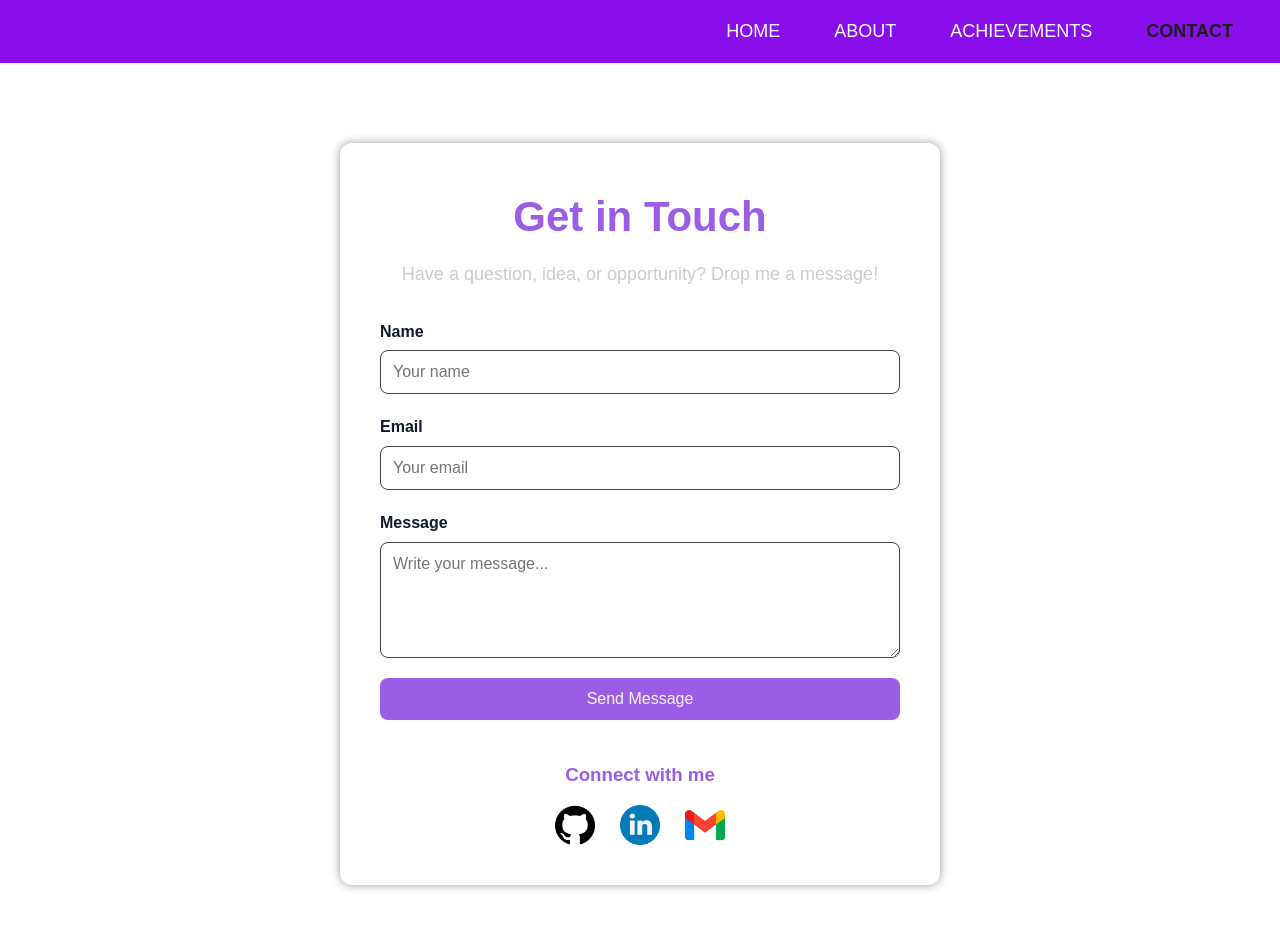
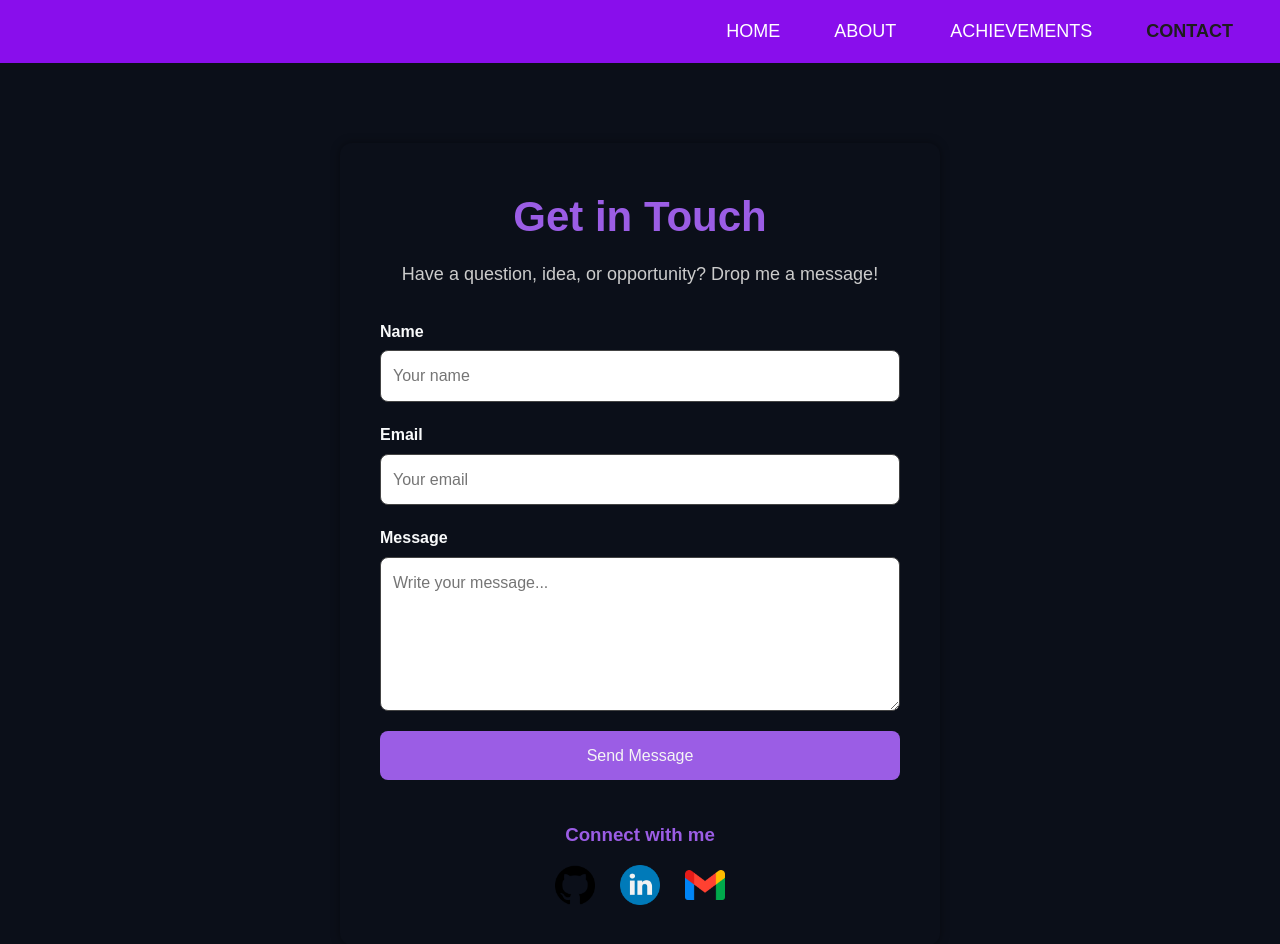
Before and after one commit to ms-ayyanar/portfolio, a Vue app: page /portfolio/contact in a window 1280 px wide. Shown: the top 944 px of the page. Built offline with nearby package versions, Linux system fonts and the light colour scheme.

Commit message:
New styles code and final webpage design changes.

```diff
--- a/src/style.css
+++ b/src/style.css
@@ -1,12 +1,17 @@
-/* ================================
-   Global Reset
-================================ */
+/* =========================================================
+   Personal Portfolio
+   Theme: Modern Clean - Dark
+========================================================= */
+
+
+/* =========================================================
+   CSS RESET
+========================================================= */
 
 * {
     margin: 0;
     padding: 0;
     box-sizing: border-box;
-    font-family: "Poppins", sans-serif;
 }
 
 
@@ -14,265 +19,584 @@ html {
     scroll-behavior: smooth;
 }
 
-.heading {
+
+body {
+    min-height: 100vh;
+
+    background: var(--bg-primary);
+    color: var(--text-primary);
+
     font-family: "Poppins", sans-serif;
+
+    line-height: 1.6;
+
+    -webkit-font-smoothing: antialiased;
+    -moz-osx-font-smoothing: grayscale;
 }
 
-body {
-    background: var(--background);
-    color: var(--text-primary);
-    line-height: 1.6;
 
-    font-family: "Inter", sans-serif;
+img {
+    display: block;
+    max-width: 100%;
 }
 
 
 a {
+    color: inherit;
     text-decoration: none;
-    color: inherit;
+}
+
+
+button,
+input,
+textarea,
+select {
+    font: inherit;
 }
 
 
 button {
     border: none;
     cursor: pointer;
-    font-family: inherit;
 }
 
 
-img {
-    max-width: 100%;
-    display: block;
+input,
+textarea {
+    outline: none;
 }
 
 
-/* ================================
-   Root Variables
-================================ */
+ul,
+ol {
+    list-style: none;
+}
+
+
+/* =========================================================
+   ROOT VARIABLES
+========================================================= */
 
 :root {
 
-    /* Brand Colors */
+    /* -----------------------------------------------------
+       Brand Colors
+    ----------------------------------------------------- */
+
     --primary-purple: #6D28D9;
-    --secondary-purple: #7C3AED;
-    --light-purple: #EDE9FE;
+    --secondary-purple: #8B5CF6;
 
-    --purple-hover: #5B21B6;
+    --purple-light: #A78BFA;
+    --purple-dark: #5B21B6;
+
+    --purple-soft: rgba(139, 92, 246, 0.12);
+    --purple-glow: rgba(109, 40, 217, 0.25);
 
 
-    /* Text Colors */
-    --text-primary: #111827;
-    --text-secondary: #6B7280;
-    --text-light: #9CA3AF;
+    /* -----------------------------------------------------
+       Background
+    ----------------------------------------------------- */
+
+    --bg-primary: #0B0F19;
+    --bg-secondary: #0F1420;
+    --bg-tertiary: #111827;
+
+    --bg-section: #0D121D;
+
+    --surface: #111827;
+    --surface-hover: #172033;
 
 
-    /* Background Colors */
-    --background: #FFFFFF;
-    --background-soft: #F8F7FF;
-    --surface: #FFFFFF;
-    --dark-section: #111827;
+    /* -----------------------------------------------------
+       Text
+    ----------------------------------------------------- */
+
+    --text-primary: #F9FAFB;
+    --text-secondary: #D1D5DB;
+    --text-muted: #9CA3AF;
+    --text-disabled: #6B7280;
 
 
-    /* Border Colors */
-    --border-color: #E5E7EB;
-    --border-purple: #DDD6FE;
+    /* -----------------------------------------------------
+       Borders
+    ----------------------------------------------------- */
+
+    --border-color: #1F2937;
+    --border-light: #273449;
+    --border-purple: rgba(139, 92, 246, 0.45);
 
 
-    /* Status Colors */
-    --success: #16A34A;
-    --warning: #D97706;
-    --danger: #DC2626;
+    /* -----------------------------------------------------
+       Status Colors
+    ----------------------------------------------------- */
+
+    --success: #22C55E;
+    --warning: #F59E0B;
+    --danger: #EF4444;
+    --info: #3B82F6;
 
 
-    /* Shadows */
+    /* -----------------------------------------------------
+       Shadows
+    ----------------------------------------------------- */
+
     --shadow-sm:
-        0px 2px 8px rgba(0,0,0,0.06);
+        0 2px 8px rgba(0, 0, 0, 0.20);
 
     --shadow-md:
-        0px 8px 20px rgba(0,0,0,0.08);
+        0 8px 24px rgba(0, 0, 0, 0.30);
+
+    --shadow-lg:
+        0 15px 40px rgba(0, 0, 0, 0.40);
 
     --shadow-purple:
-        0px 8px 25px rgba(109,40,217,0.25);
+        0 10px 30px rgba(109, 40, 217, 0.25);
 
 
-    /* Border Radius */
+    /* -----------------------------------------------------
+       Border Radius
+    ----------------------------------------------------- */
+
     --radius-sm: 6px;
-    --radius-md: 12px;
-    --radius-lg: 20px;
+    --radius-md: 10px;
+    --radius-lg: 16px;
+    --radius-xl: 22px;
+
+    --radius-full: 9999px;
 
 
-    /* Container */
-    --max-width: 1200px;
+    /* -----------------------------------------------------
+       Layout
+    ----------------------------------------------------- */
+
+    --container-width: 1200px;
+
+    --section-padding: 90px;
+
+    --navbar-height: 72px;
 
 
-    /* Animation */
-    --transition:
-        all 0.3s ease;
+    /* -----------------------------------------------------
+       Transitions
+    ----------------------------------------------------- */
+
+    --transition-fast: 0.2s ease;
+    --transition-normal: 0.3s ease;
+    --transition-slow: 0.5s ease;
+
+
+    /* -----------------------------------------------------
+       Typography
+    ----------------------------------------------------- */
+
+    --heading-weight: 700;
+    --body-weight: 400;
+
 }
 
 
+/* =========================================================
+   GLOBAL CONTAINER
+========================================================= */
 
-/* ================================
-   Main Container
-================================ */
+.container {
+    width: 100%;
+    max-width: var(--container-width);
 
-#body-container {
+    margin: 0 auto;
 
-    width: 100%;
-    max-width: var(--max-width);
-
-    margin: auto;
-
-    padding: 0 20px;
+    padding-left: 24px;
+    padding-right: 24px;
 }
 
 
-
-/* ================================
-   Common Section Style
-================================ */
+/* =========================================================
+   SECTIONS
+========================================================= */
 
 .section {
+    padding: var(--section-padding) 0;
+}
 
-    padding: 80px 0;
+
+.section-label {
+    display: inline-block;
+
+    margin-bottom: 8px;
+
+    color: var(--secondary-purple);
+
+    font-size: 14px;
+    font-weight: 600;
+
+    text-transform: uppercase;
+    letter-spacing: 0.08em;
 }
 
 
 .section-title {
-
-    font-size: 36px;
-    font-weight: 700;
+    margin-bottom: 12px;
 
     color: var(--text-primary);
 
-    margin-bottom: 15px;
+    font-size: 36px;
+    font-weight: var(--heading-weight);
+
+    line-height: 1.2;
 }
 
 
 .section-description {
+    max-width: 650px;
+
+    color: var(--text-muted);
+
+    font-size: 15px;
+    line-height: 1.8;
+}
+
+
+/* =========================================================
+   COMMON CARD
+========================================================= */
+
+.card {
+    background: var(--surface);
+
+    border: 1px solid var(--border-color);
+
+    border-radius: var(--radius-lg);
+
+    box-shadow: var(--shadow-sm);
+
+    transition:
+        transform var(--transition-normal),
+        border-color var(--transition-normal),
+        box-shadow var(--transition-normal);
+}
+
+
+.card:hover {
+    transform: translateY(-4px);
+
+    border-color: var(--border-light);
+
+    box-shadow: var(--shadow-md);
+}
+
+
+/* =========================================================
+   PRIMARY BUTTON
+========================================================= */
+
+.btn-primary {
+    display: inline-flex;
+
+    align-items: center;
+    justify-content: center;
+    gap: 8px;
+
+    padding: 11px 22px;
+
+    background: var(--primary-purple);
+    color: #FFFFFF;
+
+    border-radius: var(--radius-sm);
+
+    font-size: 14px;
+    font-weight: 600;
+
+    transition:
+        background var(--transition-fast),
+        transform var(--transition-fast),
+        box-shadow var(--transition-fast);
+}
+
+
+.btn-primary:hover {
+    background: var(--secondary-purple);
+
+    transform: translateY(-2px);
+
+    box-shadow: var(--shadow-purple);
+}
+
+
+/* =========================================================
+   OUTLINE BUTTON
+========================================================= */
+
+.btn-outline {
+    display: inline-flex;
+
+    align-items: center;
+    justify-content: center;
+    gap: 8px;
+
+    padding: 10px 22px;
+
+    background: transparent;
+
+    color: var(--text-primary);
+
+    border: 1px solid var(--border-light);
+
+    border-radius: var(--radius-sm);
+
+    font-size: 14px;
+    font-weight: 500;
+
+    transition:
+        background var(--transition-fast),
+        border-color var(--transition-fast),
+        color var(--transition-fast),
+        transform var(--transition-fast);
+}
+
+
+.btn-outline:hover {
+    background: var(--purple-soft);
+
+    border-color: var(--border-purple);
+
+    color: var(--purple-light);
+
+    transform: translateY(-2px);
+}
+
+
+/* =========================================================
+   TECHNOLOGY / PROJECT TAG
+========================================================= */
+
+.tag {
+    display: inline-flex;
+
+    align-items: center;
+
+    padding: 5px 10px;
+
+    background: var(--bg-tertiary);
 
     color: var(--text-secondary);
 
-    max-width: 600px;
+    border: 1px solid var(--border-color);
 
+    border-radius: var(--radius-full);
+
+    font-size: 12px;
+    font-weight: 500;
 }
 
 
+/* =========================================================
+   LINKS
+========================================================= */
 
-/* ================================
-   Common Card
-================================ */
+.link {
+    color: var(--purple-light);
 
-.card {
+    transition:
+        color var(--transition-fast);
+}
+
+
+.link:hover {
+    color: var(--secondary-purple);
+}
+
+
+/* =========================================================
+   FORM ELEMENTS
+========================================================= */
+
+.form-input {
+    width: 100%;
+
+    padding: 12px 14px;
+
+    background: var(--bg-secondary);
+
+    color: var(--text-primary);
+
+    border: 1px solid var(--border-color);
+
+    border-radius: var(--radius-sm);
+
+    font-size: 14px;
+
+    transition:
+        border-color var(--transition-fast),
+        box-shadow var(--transition-fast);
+}
+
+
+.form-input::placeholder {
+    color: var(--text-disabled);
+}
+
+
+.form-input:focus {
+    border-color: var(--secondary-purple);
+
+    box-shadow:
+        0 0 0 3px var(--purple-soft);
+}
+
+
+/* =========================================================
+   SOCIAL ICON
+========================================================= */
+
+.social-icon {
+    display: flex;
+
+    align-items: center;
+    justify-content: center;
+
+    width: 40px;
+    height: 40px;
+
+    color: var(--text-secondary);
 
     background: var(--surface);
 
     border: 1px solid var(--border-color);
 
-    border-radius: var(--radius-md);
+    border-radius: var(--radius-sm);
 
-    padding: 20px;
-
-    box-shadow: var(--shadow-sm);
-
-    transition: var(--transition);
+    transition:
+        color var(--transition-fast),
+        background var(--transition-fast),
+        border-color var(--transition-fast),
+        transform var(--transition-fast);
 }
 
 
-.card:hover {
+.social-icon:hover {
+    color: var(--purple-light);
 
-    transform: translateY(-5px);
+    background: var(--purple-soft);
 
-    box-shadow: var(--shadow-md);
+    border-color: var(--border-purple);
 
+    transform: translateY(-2px);
 }
 
 
+/* =========================================================
+   PURPLE TEXT
+========================================================= */
 
-/* ================================
-   Buttons
-================================ */
-
-.btn-primary {
-
-    background: var(--primary-purple);
-
-    color: white;
-
-    padding: 12px 24px;
-
-    border-radius: var(--radius-sm);
-
-    transition: var(--transition);
-
+.text-purple {
+    color: var(--secondary-purple);
 }
 
 
-.btn-primary:hover {
+/* =========================================================
+   DIVIDER
+========================================================= */
 
-    background: var(--purple-hover);
+.divider {
+    width: 100%;
+    height: 1px;
 
-    transform: translateY(-2px);
-
+    background: var(--border-color);
 }
 
 
+/* =========================================================
+   SCROLLBAR
+========================================================= */
 
-.btn-outline {
-
-    background: transparent;
-
-    color: var(--primary-purple);
-
-    border: 1px solid var(--primary-purple);
-
-    padding: 12px 24px;
-
-    border-radius: var(--radius-sm);
-
-    transition: var(--transition);
-
+::-webkit-scrollbar {
+    width: 8px;
 }
 
 
-.btn-outline:hover {
-
-    background: var(--light-purple);
-
+::-webkit-scrollbar-track {
+    background: var(--bg-primary);
 }
 
 
+::-webkit-scrollbar-thumb {
+    background: #374151;
 
-/* ================================
-   Utility Classes
-================================ */
-
-
-.text-purple {
-
-    color: var(--primary-purple);
-
+    border-radius: var(--radius-full);
 }
 
 
-.text-secondary {
-
-    color: var(--text-secondary);
-
+::-webkit-scrollbar-thumb:hover {
+    background: var(--primary-purple);
 }
 
 
-.flex {
+/* =========================================================
+   SELECTION
+========================================================= */
 
-    display: flex;
-
+::selection {
+    background: var(--primary-purple);
+    color: #FFFFFF;
 }
 
 
-.center {
+/* =========================================================
+   RESPONSIVE
+========================================================= */
 
-    display: flex;
-    justify-content: center;
-    align-items: center;
+@media (max-width: 992px) {
 
+    :root {
+        --section-padding: 75px;
+    }
+
+    .section-title {
+        font-size: 32px;
+    }
+
+    .container {
+        padding-left: 20px;
+        padding-right: 20px;
+    }
 }
+
+
+@media (max-width: 768px) {
+
+    :root {
+        --section-padding: 65px;
+    }
+
+    .section-title {
+        font-size: 28px;
+    }
+
+    .section-description {
+        font-size: 14px;
+    }
+
+    .container {
+        padding-left: 16px;
+        padding-right: 16px;
+    }
+}
+
+
+@media (max-width: 480px) {
+
+    :root {
+        --section-padding: 55px;
+    }
+
+    .section-title {
+        font-size: 25px;
+    }
+
+    .btn-primary,
+    .btn-outline {
+        padding: 10px 18px;
+
+        font-size: 13px;
+    }
+}
```
